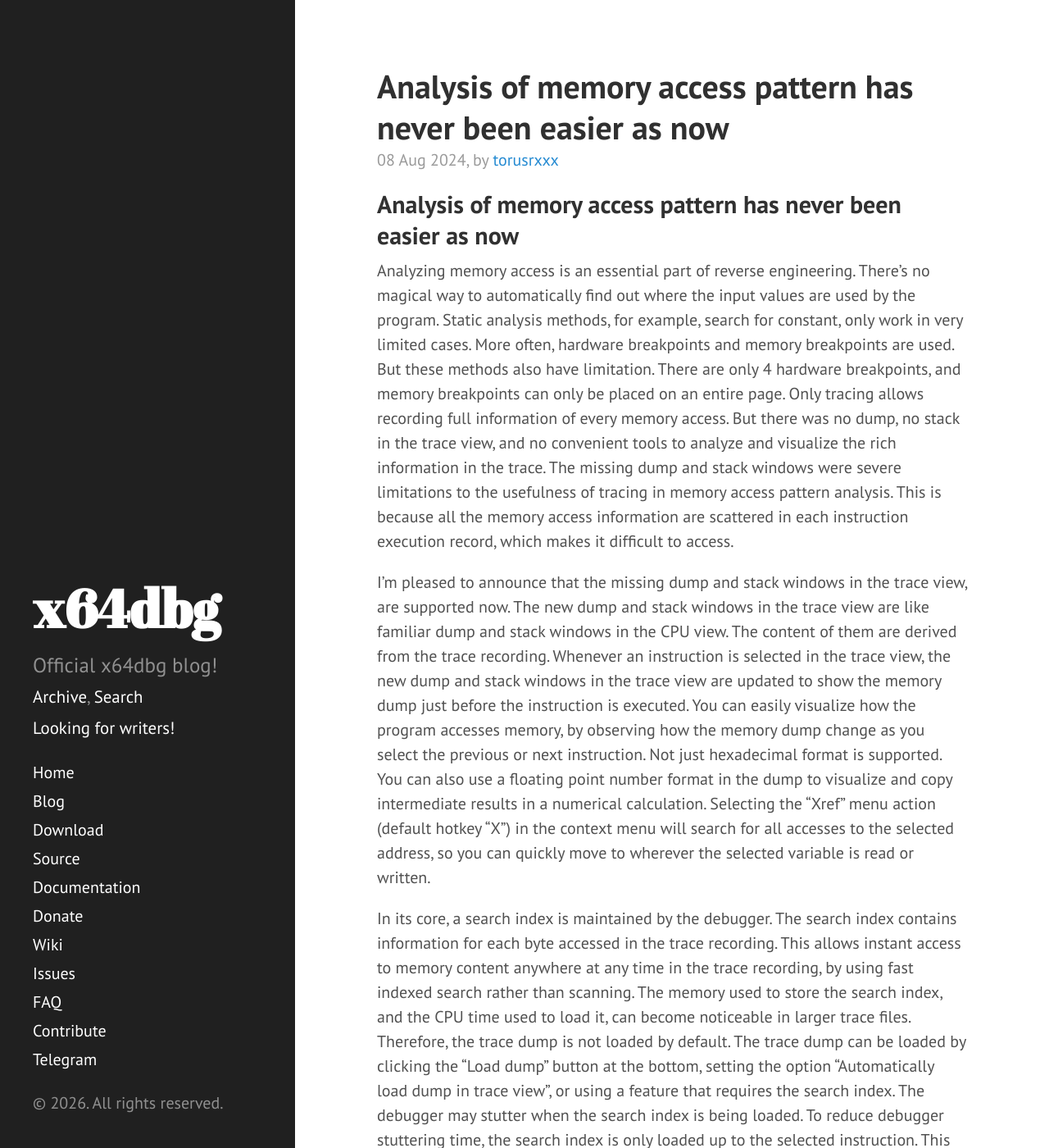
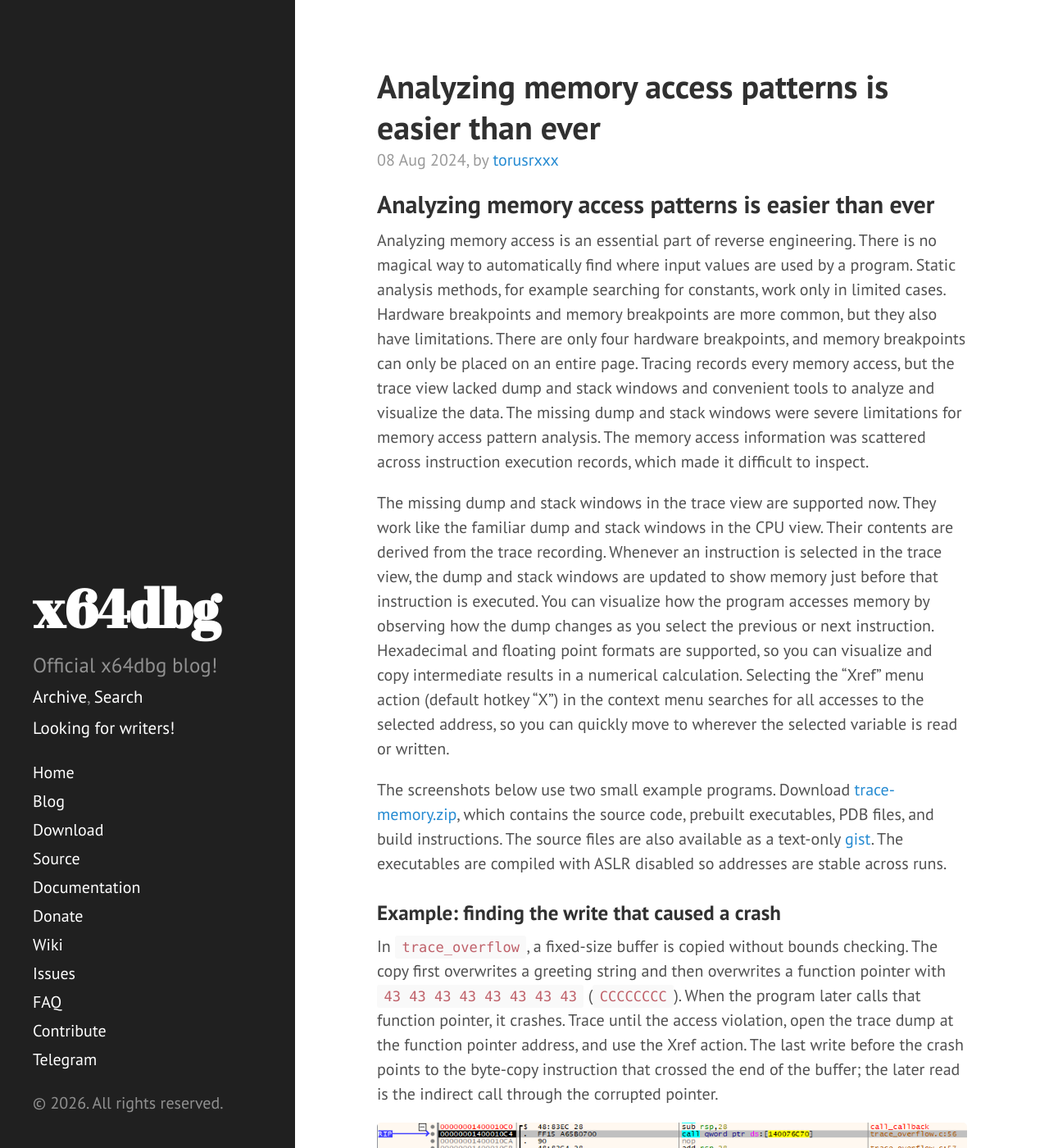
Before and after one commit to x64dbg/blog, a Jekyll site: the page built from _posts/2024-08-08-Analysis-memory-access-pattern-has-never-been-easier-now.md, in a window 1280 px wide and 1400 px high. Shown: the whole window at 82% size. Built offline with Jekyll 4.4.1, drawn with Linux system fonts in a browser that asks for light colours; nearby versions of some CDN libraries; comment, search, counter and statistics services are not loaded; some of the changed text lies outside the part shown.

Commit message:
Update blog with examples and screenshots

```diff
--- a/_posts/2024-08-08-Analysis-memory-access-pattern-has-never-been-easier-now.md
+++ b/_posts/2024-08-08-Analysis-memory-access-pattern-has-never-been-easier-now.md
@@ -1,49 +1,66 @@
 ---
 layout: post
-title: Analysis of memory access pattern has never been easier as now
+title: Analyzing memory access patterns is easier than ever
 author: torusrxxx
 website: https://github.com/torusrxxx
-contents: []
+contents: ["Analyzing memory access patterns is easier than ever", "Example: finding the write that caused a crash", "Example: finding data that only existed during tracing"]
 
 ---
-## Analysis of memory access pattern has never been easier as now
+## Analyzing memory access patterns is easier than ever
 
-Analyzing memory access is an essential part of reverse engineering. There's no magical way to automatically find out where the input values are used by the program.
- Static analysis methods, for example, search for constant, only work in very limited cases. More often, hardware breakpoints and memory breakpoints are used. But these
- methods also have limitation. There are only 4 hardware breakpoints, and memory breakpoints can only be placed on an entire page. Only tracing allows recording
- full information of every memory access. But there was no dump, no stack in the trace view, and no convenient tools to analyze and visualize the rich information in the trace.
- The missing dump and stack windows were severe limitations to the usefulness of tracing in memory access pattern analysis.
- This is because all the memory access information are scattered in each instruction execution record, which makes it difficult to access.
+Analyzing memory access is an essential part of reverse engineering. There is no magical way to automatically find where input values are used by a program.
+ Static analysis methods, for example searching for constants, work only in limited cases. Hardware breakpoints and memory breakpoints are more common, but they
+ also have limitations. There are only four hardware breakpoints, and memory breakpoints can only be placed on an entire page. Tracing records
+ every memory access, but the trace view lacked dump and stack windows and convenient tools to analyze and visualize the data.
+ The missing dump and stack windows were severe limitations for memory access pattern analysis.
+ The memory access information was scattered across instruction execution records, which made it difficult to inspect.
 
-I'm pleased to announce that the missing dump and stack windows in the trace view, are supported now. The new dump and stack windows in the trace view are like familiar dump and stack windows
- in the CPU view. The content of them are derived from the trace recording. Whenever an instruction is selected in the trace view, the new dump and stack windows in the trace view
- are updated to show the memory dump just before the instruction is executed. You can easily visualize how the program accesses memory, by observing how the memory dump change as you select
- the previous or next instruction. Not just hexadecimal format is supported. You can also use a floating point number format in the dump to visualize and copy intermediate results in a numerical calculation.
- Selecting the "Xref" menu action (default hotkey "X") in the context menu will search for all accesses to the selected address, so you can quickly move to wherever the selected variable is read or written.
+The missing dump and stack windows in the trace view are supported now. They work like the familiar dump and stack windows in the CPU view.
+ Their contents are derived from the trace recording. Whenever an instruction is selected in the trace view, the dump and stack windows
+ are updated to show memory just before that instruction is executed. You can visualize how the program accesses memory by observing how the dump changes as you select
+ the previous or next instruction. Hexadecimal and floating point formats are supported, so you can visualize and copy intermediate results in a numerical calculation.
+ Selecting the "Xref" menu action (default hotkey "X") in the context menu searches for all accesses to the selected address, so you can quickly move to wherever the selected variable is read or written.
 
-In its core, a search index is maintained by the debugger. The search index contains information for each byte accessed in the trace recording.
- This allows instant access to memory content anywhere at any time in the trace recording, by using fast indexed search rather than scanning. The memory used to store the search index,
+The screenshots below use two small example programs. Download [trace-memory.zip]({{ site.baseurl }}/public/files/trace-memory.zip), which contains the source code, prebuilt executables, PDB files, and build instructions. The source files are also available as a text-only [gist](https://gist.github.com/mrexodia/42c1fa6eb21b705a007c612adbbda7c8). The executables are compiled with ASLR disabled so addresses are stable across runs.
+
+### Example: finding the write that caused a crash
+
+In `trace_overflow`, a fixed-size buffer is copied without bounds checking. The copy first overwrites a greeting string and then overwrites a function pointer with `43 43 43 43 43 43 43 43` (`CCCCCCCC`). When the program later calls that function pointer, it crashes. Trace until the access violation, open the trace dump at the function pointer address, and use the Xref action. The last write before the crash points to the byte-copy instruction that crossed the end of the buffer; the later read is the indirect call through the corrupted pointer.
+
+![Crash at the indirect call]({{ site.baseurl }}/public/images/crash-indirect-call.png)
+
+![Trace xref]({{ site.baseurl }}/public/images/trace-xref.png)
+
+### Example: finding data that only existed during tracing
+
+In `trace_rc4`, the expected serial is stored encrypted, decrypted into a stack buffer, compared with the user input, and wiped. The plaintext string is absent from the executable and gone from live memory after the check. Trace pattern search can still find it because the bytes existed during the recording. Searching the trace dump for `78 36 34 64 62 67 7B` finds the ASCII prefix `x64dbg{`, and Xref on one byte of the buffer shows the decrypt write, the compare read, and the wipe write.
+
+![trace pattern search]({{ site.baseurl }}/public/images/pattern-found.png)
+
+![flag found]({{ site.baseurl }}/public/images/flag-found.png)
+
+Internally, the debugger maintains a search index. The search index contains information for each byte accessed in the trace recording.
+ This allows instant access to memory content anywhere in the trace recording by using indexed search rather than scanning. The memory used to store the search index,
  and the CPU time used to load it, can become noticeable in larger trace files. Therefore, the trace dump is not loaded by default. The trace dump can be loaded by clicking the "Load dump"
  button at the bottom, setting the option "Automatically load dump in trace view", or using a feature that requires the search index. The debugger may stutter when the search index is being loaded.
- To reduce debugger stuttering time, the search index is only loaded up to the selected instruction. This will make all data previously accessed in the trace recording visible in the
- dump, but data accessed after the selected instruction could appear to be zeros. When you select the next instruction and then come back, some memory addresses no longer contain zeros.
- This is a normal situation, because those memory locations are not accessed by all previous instructions, it doesn't matter what data are stored there. The same also happens when recording a trace.
- The dump and stack view in the trace don't update when more instructions are traced. To see the memory dump at the end of tracing, you need to select the last instruction, then the content of dump and stack view
- will be properly loaded. Once the search index is loaded to a certain instruction, selecting any previous instruction no longer needs to load again, so the debugger will not be stuttering.
+ To reduce stuttering, the search index is only loaded up to the selected instruction. This makes all data previously accessed in the trace recording visible in the
+ dump, but data accessed after the selected instruction can appear as zeros. When you select the next instruction and then come back, some memory addresses no longer contain zeros.
+ This is normal because those memory locations were not accessed by previous instructions, so their contents are unknown to the trace. The same also happens when recording a trace.
+ The dump and stack views in the trace do not update when more instructions are traced. To see the memory dump at the end of tracing, select the last instruction, and the dump and stack views
+ will be loaded correctly. Once the search index is loaded to a certain instruction, selecting any previous instruction no longer needs to load it again, so the debugger will not stutter.
 
-The search index is not only used to show memory dump. It can also be used to accelerate searching. The "Xref" menu action uses indexed search to search for memory accesses, which is a very convenient way to navigate the trace.
- However, when used for the first time, the search index is automatically loaded to the end of the trace. Therefore, it may appear to be slow for the first time. It is also a quick way to force the debugger
- to load search index fully. Further usage no longer needs to load again. You can also go to specific instruction by address. Technically, this is the same as finding memory accesses to the address due to
- instruction execution. When the destination address is executed more than once, the Xref dialog appears, and you will be able to select one iteration of a loop.
+The search index is used for both the memory dump and faster searches. The "Xref" menu action uses indexed search to search for memory accesses, which is a convenient way to navigate the trace.
+ When used for the first time, the search index is automatically loaded to the end of the trace, so it may be slow the first time. It is also a quick way to force the debugger
+ to load the search index fully. Further usage no longer needs to load it again. You can also go to a specific instruction by address. Technically, this is the same as finding memory accesses to the address due to
+ instruction execution. When the destination address is executed more than once, the Xref dialog appears, and you can select one iteration of a loop.
 
-The "find pattern" command available in the dump, is another powerful tool. This command can be used to search for data in the trace recording.
- Compared with searching directly in the memory, this command in the trace view finds the pattern anywhere in the trace, and works even in the cases where the pattern is moved or overwritten.
- The user don't need to first pause at a point where the pattern is directly visible in memory - if the pattern ever exists while tracing, and is being used, then it will be found. It only finds what is in the trace, so irrelavant matches are also much fewer.
- The start index and end index shown in the result list, indicates the index of instruction when the pattern first and last appeared in memory.
- The instruction that writes the pattern in memory is also shown in the results.
+The "find pattern" command available in the dump is another powerful tool. This command searches for data in the trace recording.
+ Compared with searching directly in memory, this command in the trace view finds the pattern anywhere in the trace, and works even when the pattern is moved or overwritten.
+ The user does not need to pause at a point where the pattern is directly visible in memory. If the pattern ever exists while tracing, and is being used, it will be found. It only finds what is in the trace, so irrelevant matches are fewer.
+ The start index and end index shown in the result list indicate the instruction indexes where the pattern first and last appeared in memory.
+ The instruction that writes the pattern to memory is also shown in the results.
 
-As part of trace view feature update, trace view now uses a tabbed design. It's now possible to open multiple trace files simultaneously.
+As part of this trace view update, the trace view now uses a tabbed design. It is now possible to open multiple trace files simultaneously.
 
-It's a big project for me as an x64dbg maintainer. These brand-new features, not being supported by other debuggers, are not so simple as its very intuitive user interface. I hope these new features are useful to the users.
- There will be future improvements to this new feature. If you find a bug, please report to x64dbg developers via http://report.x64dbg.com. We welcome contributions to the project. Without
- open-source contributors, x64dbg would not be the industry-leading debugger that all of us enjoy!
+This was a large project for me as an x64dbg maintainer. The interface is simple, but the implementation is complex and the feature set is unusual among debuggers.
+ Future improvements are planned. If you find a bug, please report it to the x64dbg developers via http://report.x64dbg.com. Contributions are welcome.
```
Also changed, not shown: _posts/2017-06-08-kernel-driver-unpacking.md (+1 -1 lines), _posts/2017-10-18-goodbye-capstone-hello-zydis.md (+2 -0 lines), update-contents.py (added, +113 -0 lines), public/images/crash-indirect-call.png (added), public/images/flag-found.png (added), public/images/pattern-found.png (added), public/images/trace-xref.png (added), 2 other files.
